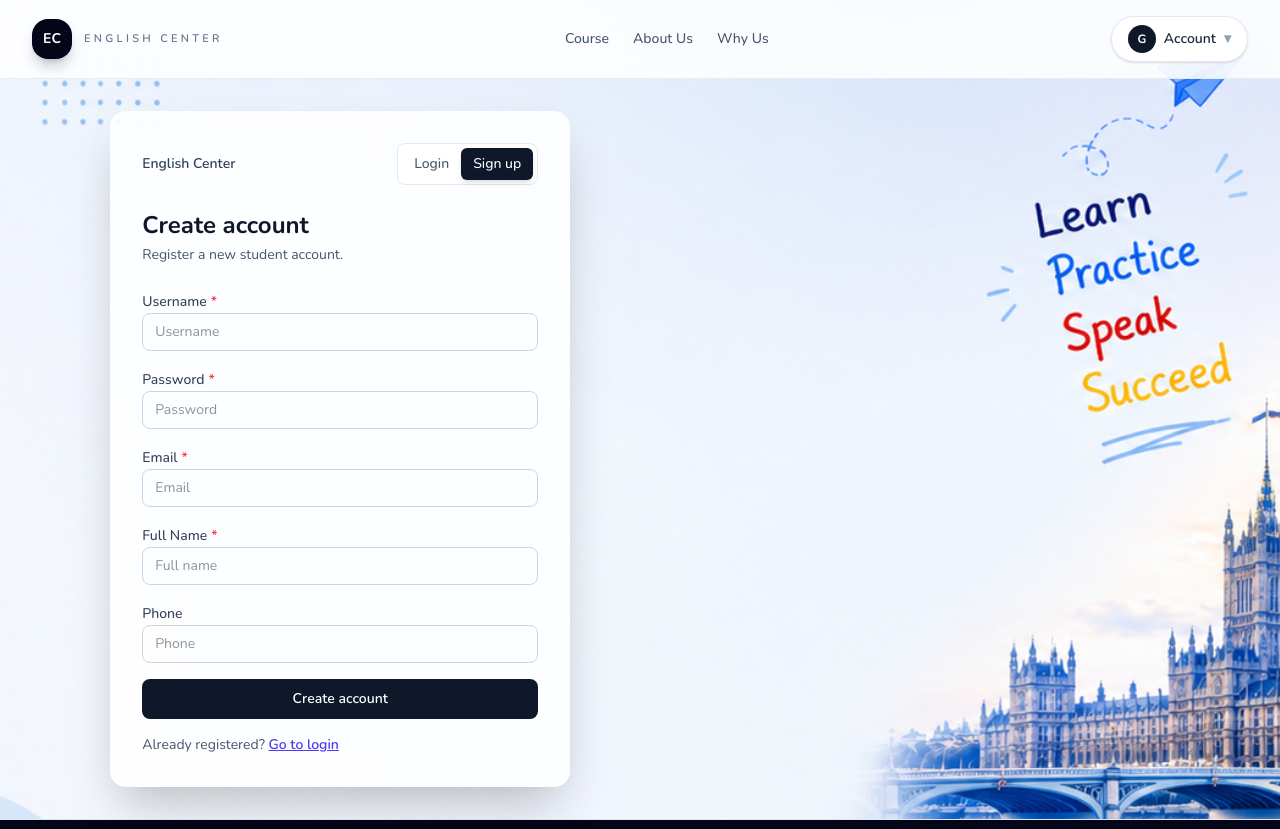
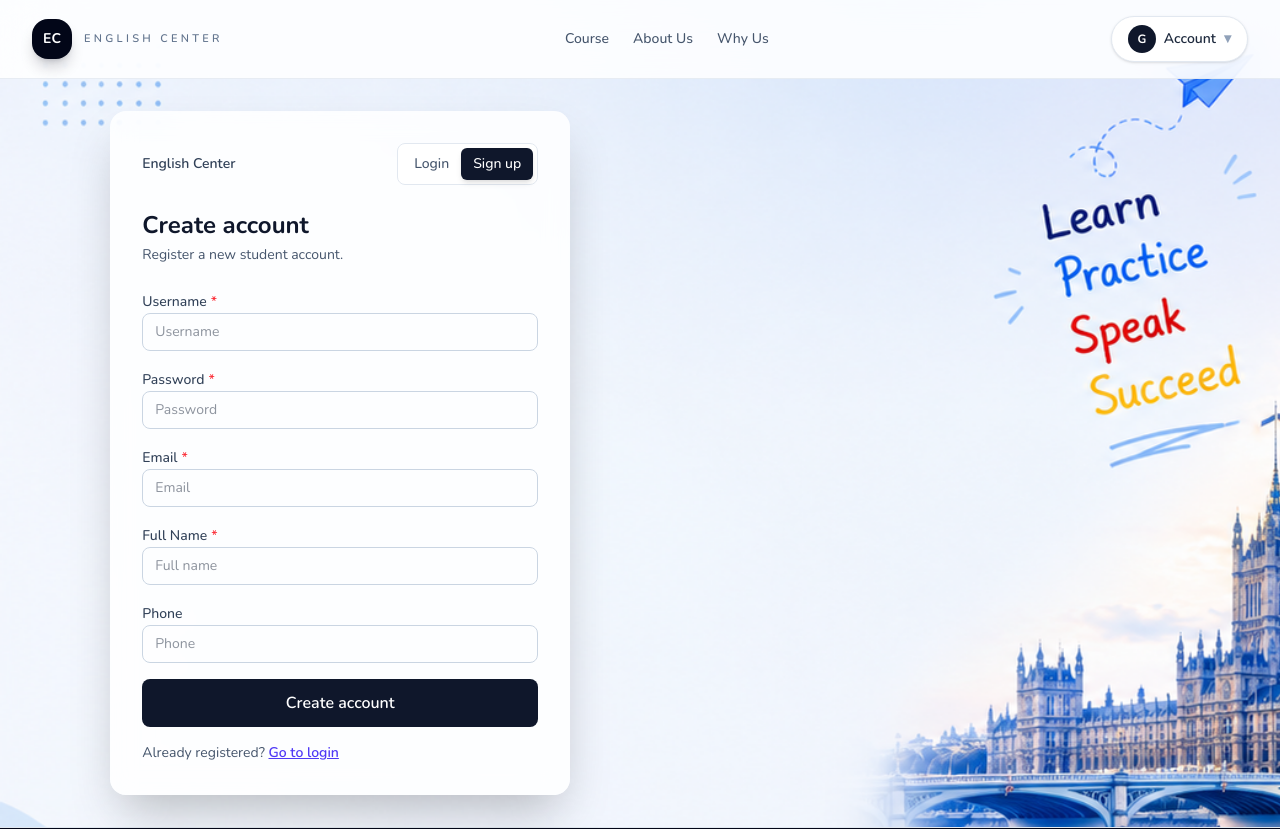
Before and after one commit to lenguyentrinh/english-center-system, a React (Vite) app in the folder frontend/: page /auth/signup in a window 1280 px wide. Shown: the top 829 px of the page. Built offline with nearby package versions, Linux system fonts and the light colour scheme; no server answers.

Commit message:
create a componet common button and apply it for signupPage.

```diff
--- a/frontend/src/pages/SignupPage.tsx
+++ b/frontend/src/pages/SignupPage.tsx
@@ -10,6 +10,7 @@ import {
   type SignupForm,
 } from "@/features/auth/validation/authSchema.ts";
 import { InputField } from "@/shared/components/form";
+import Button from "@/shared/components/Button.tsx";
 
 export default function SignupPage() {
   const navigate = useNavigate();
@@ -94,13 +95,9 @@ export default function SignupPage() {
           id="phone"
           required={false}
         />
-        <button
-          type="submit"
-          disabled={isSubmitting}
-          className="w-full rounded-lg bg-slate-900 px-4 py-2.5 text-sm font-semibold text-white transition hover:bg-slate-700 disabled:cursor-not-allowed disabled:opacity-70"
-        >
-          {isSubmitting ? "Creating..." : "Create account"}
-        </button>
+        <Button type="submit" size="large" className="w-full" loading={isSubmitting}>
+          Create account
+        </Button>
       </form>
 
       <p className="mt-4 text-sm text-slate-600">
--- /dev/null
+++ b/frontend/src/shared/components/Button.tsx
@@ -0,0 +1,72 @@
+import { forwardRef, type ReactNode } from "react";
+import classNames from "@/shared/utils/classNames";
+
+type ButtonVariant = "primary" | "secondary" | "danger" | "success";
+type ButtonSize = "small" | "medium" | "large";
+
+type Props = {
+  children: ReactNode;
+  variant?: ButtonVariant;
+  size?: ButtonSize;
+  loading?: boolean;
+} & React.ButtonHTMLAttributes<HTMLButtonElement>;
+
+const variantStyles: Record<ButtonVariant, string> = {
+  primary:
+    "bg-slate-900 text-white hover:bg-slate-700 focus:ring-slate-500",
+  secondary:
+    "border border-slate-300 text-slate-700 hover:bg-slate-50 focus:ring-slate-400",
+  danger:
+    "bg-rose-600 text-white hover:bg-rose-700 focus:ring-rose-500",
+  success:
+    "bg-emerald-600 text-white hover:bg-emerald-700 focus:ring-emerald-500",
+};
+
+const sizeStyles: Record<ButtonSize, string> = {
+  small: "px-3 py-1.5 text-xs",
+  medium: "px-4 py-2 text-sm",
+  large: "px-6 py-3 text-base",
+};
+
+const Button = forwardRef<HTMLButtonElement, Props>(function Button(
+  { children, variant = "primary", size = "medium", loading = false, disabled, className, ...props },
+  ref,
+) {
+  return (
+    <button
+      ref={ref}
+      disabled={disabled || loading}
+      className={classNames(
+        "inline-flex items-center justify-center gap-2 rounded-lg font-semibold transition focus:outline-none focus:ring-2 focus:ring-offset-2",
+        "disabled:cursor-not-allowed disabled:opacity-60",
+        variantStyles[variant],
+        sizeStyles[size],
+        className,
+      )}
+      {...props}
+    >
+      {loading && <Spinner />}
+      {children}
+    </button>
+  );
+});
+
+function Spinner() {
+  return (
+    <svg
+      className="size-4 animate-spin"
+      xmlns="http://www.w3.org/2000/svg"
+      fill="none"
+      viewBox="0 0 24 24"
+    >
+      <circle className="opacity-25" cx="12" cy="12" r="10" stroke="currentColor" strokeWidth="4" />
+      <path
+        className="opacity-75"
+        fill="currentColor"
+        d="M4 12a8 8 0 018-8V0C5.373 0 0 5.373 0 12h4z"
+      />
+    </svg>
+  );
+}
+
+export default Button;
```
